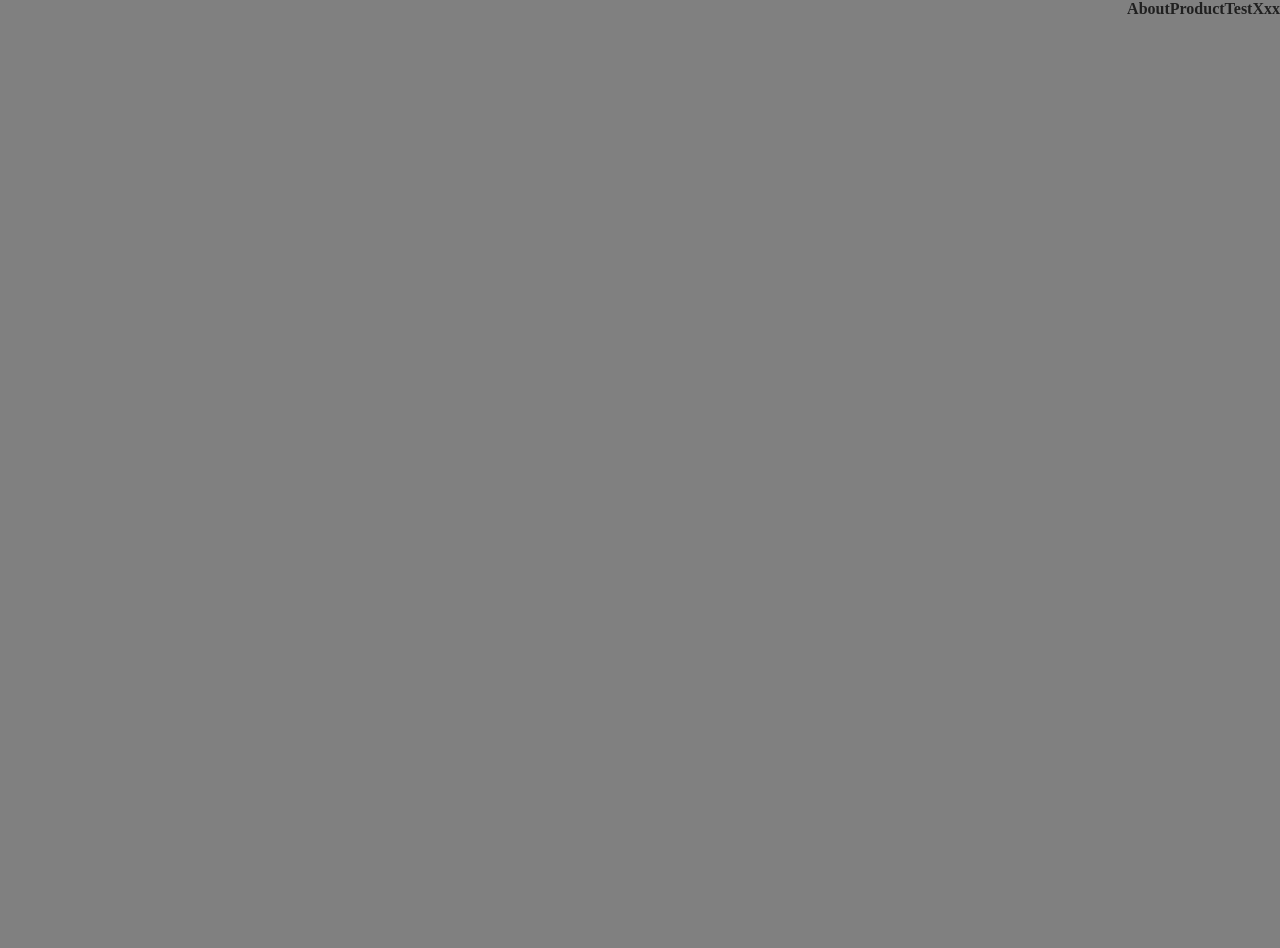
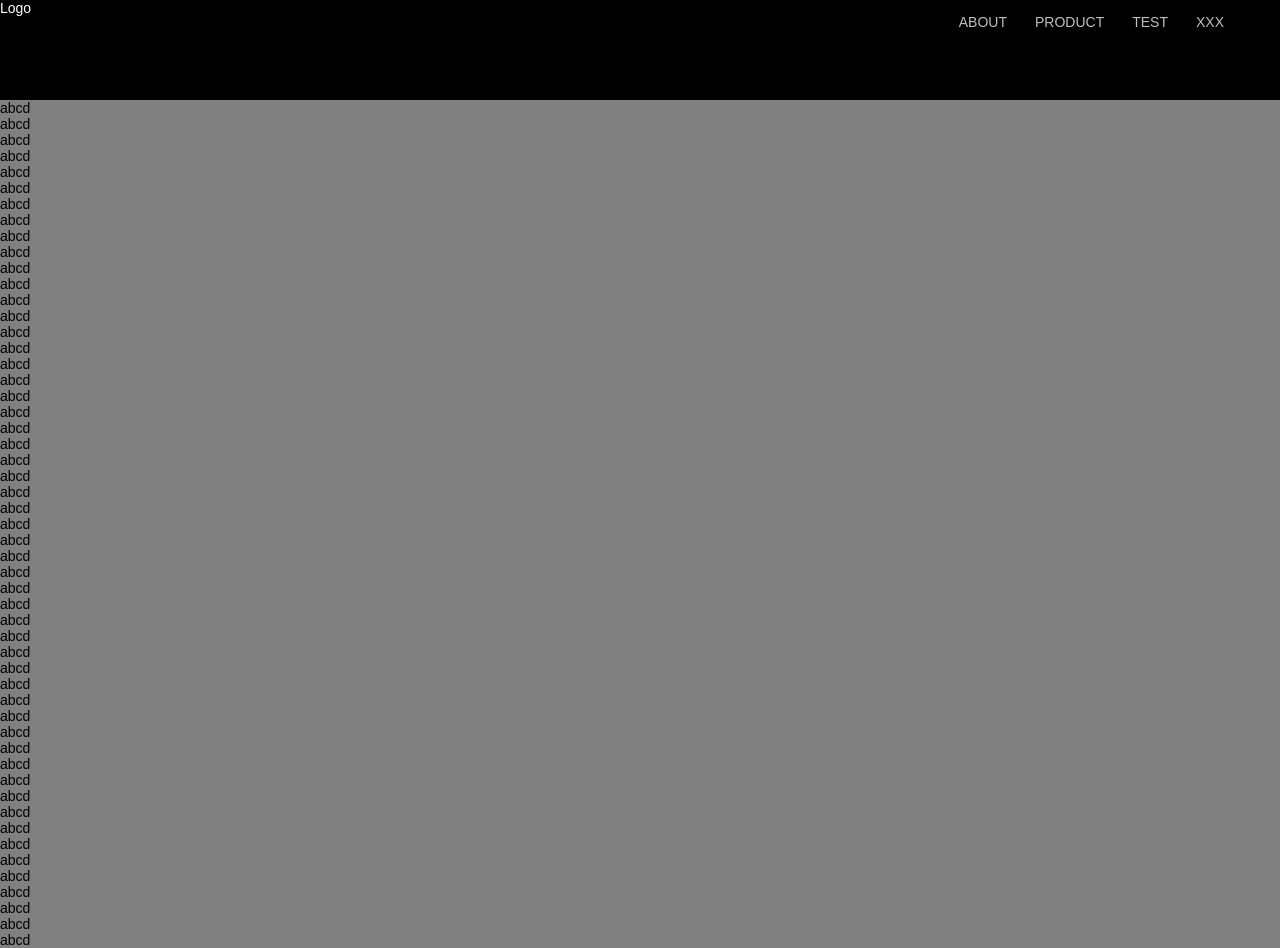
Before and after one commit to mrpachara/responsive, a plain HTML site: page index.html in a window 1280 px wide. Before the commit the page ends 800 px from the top, so only its background shows below. Drawn offline with Linux system fonts and the light colour scheme.

Commit message:
new layout

```diff
--- a/css/layout-flex.css
+++ b/css/layout-flex.css
@@ -1,25 +1,38 @@
 @charset "UTF-8";
 
-#ly-header {
+#ly-navigation {
 	display: flex;
+	position: fixed;
+
 	flex-direction: row;
+
+	box-sizing: border-box;
+	width: 100%;
 }
 
-#ly-header>.ly-element:last-child {
+#ly-navigation>.ly-element:last-child {
 	margin-left: auto;
 }
 
+#ly-title {
+	background-color: black;
+
+	height: 100px;
+}
 /* =====================
 Component
 ===================== */
 #cp-menu {
 	margin: 0px;
 	padding: 0px;
+	padding-right: 3em;
 
 	list-style: none;
 
 	display: flex;
 	flex-direction: row;
+
+	text-transform: uppercase;
 }
 
 #cp-menu a,
@@ -28,8 +41,18 @@ Component
 #cp-menu a:hover,
 #cp-menu a:active {
 	color: inherit;
-	font-weight: bold;
+	font-weight: normal;
 	opacity: 0.75;
 
 	text-decoration: none;
 }
+
+#cp-menu a:hover,
+#cp-menu>*.st-active {
+	opacity: 1.00;
+}
+
+#cp-menu a {
+	display: block;
+	padding: 1em;
+}
--- a/css/layout.css
+++ b/css/layout.css
@@ -8,7 +8,7 @@ body {
 	padding: 0px;
 	margin: 0px;
 
-	background-color: gray;
+	font-size: 14px;
 }
 
 *[id|='ly'],
--- /dev/null
+++ b/css/theme.css
@@ -0,0 +1,13 @@
+@charset "UTF-8";
+
+html,
+body {
+	font-family: sans-serif;
+	background-color: gray;
+}
+#ly-navigation {
+	color: white;
+}
+#cp-menu a {
+	transition: all 0.2s linear
+}
--- a/index.html
+++ b/index.html
@@ -1,5 +1,5 @@
 <!DOCTYPE html>
-<html xmlns="http://www.w3.org/1999/xhtml" data-ng-app="AutosMart" data-ng-init="contentPath='content/';searchTerm=''">
+<html xmlns="http://www.w3.org/1999/xhtml" data-ng-app="AutosMart" data-ng-init="contentPath='content/'">
 	<head>
 		<meta name="viewport" content="width=device-width, initial-scale=1.0, maximum-scale=1.0" />
 		<meta charset="UTF-8" />
@@ -13,9 +13,13 @@
 		<script type="text/javascript" src="js/layout.js"></script>
 
 		<link rel="stylesheet" type="text/css" href="css/layout.css" />
+		<link rel="stylesheet" type="text/css" href="css/theme.css" />
 	</head>
 	<body>
-		<div id="ly-header">
+		<header id="ly-navigation">
+			<div class="ly-element">
+				<span>Logo</span>
+			</div>
 			<nav class="ly-element">
 				<ul id="cp-menu" data-ng-controller="MenuController">
 					<li data-ng-repeat="menu in menus">
@@ -23,10 +27,116 @@
 					</li>
 				</ul>
 			</nav>
+		</header>
+		<div id="ly-title">
 		</div>
-		<header>
-		</header>
 		<main>
+			<span>abcd</span>
+			<br />
+			<span>abcd</span>
+			<br />
+			<span>abcd</span>
+			<br />
+			<span>abcd</span>
+			<br />
+			<span>abcd</span>
+			<br />
+			<span>abcd</span>
+			<br />
+			<span>abcd</span>
+			<br />
+			<span>abcd</span>
+			<br />
+			<span>abcd</span>
+			<br />
+			<span>abcd</span>
+			<br />
+			<span>abcd</span>
+			<br />
+			<span>abcd</span>
+			<br />
+			<span>abcd</span>
+			<br />
+			<span>abcd</span>
+			<br />
+			<span>abcd</span>
+			<br />
+			<span>abcd</span>
+			<br />
+			<span>abcd</span>
+			<br />
+			<span>abcd</span>
+			<br />
+			<span>abcd</span>
+			<br />
+			<span>abcd</span>
+			<br />
+			<span>abcd</span>
+			<br />
+			<span>abcd</span>
+			<br />
+			<span>abcd</span>
+			<br />
+			<span>abcd</span>
+			<br />
+			<span>abcd</span>
+			<br />
+			<span>abcd</span>
+			<br />
+			<span>abcd</span>
+			<br />
+			<span>abcd</span>
+			<br />
+			<span>abcd</span>
+			<br />
+			<span>abcd</span>
+			<br />
+			<span>abcd</span>
+			<br />
+			<span>abcd</span>
+			<br />
+			<span>abcd</span>
+			<br />
+			<span>abcd</span>
+			<br />
+			<span>abcd</span>
+			<br />
+			<span>abcd</span>
+			<br />
+			<span>abcd</span>
+			<br />
+			<span>abcd</span>
+			<br />
+			<span>abcd</span>
+			<br />
+			<span>abcd</span>
+			<br />
+			<span>abcd</span>
+			<br />
+			<span>abcd</span>
+			<br />
+			<span>abcd</span>
+			<br />
+			<span>abcd</span>
+			<br />
+			<span>abcd</span>
+			<br />
+			<span>abcd</span>
+			<br />
+			<span>abcd</span>
+			<br />
+			<span>abcd</span>
+			<br />
+			<span>abcd</span>
+			<br />
+			<span>abcd</span>
+			<br />
+			<span>abcd</span>
+			<br />
+			<span>abcd</span>
+			<br />
+			<span>abcd</span>
+			<br />
 		</main>
 		<footer>
 		</footer>
```
